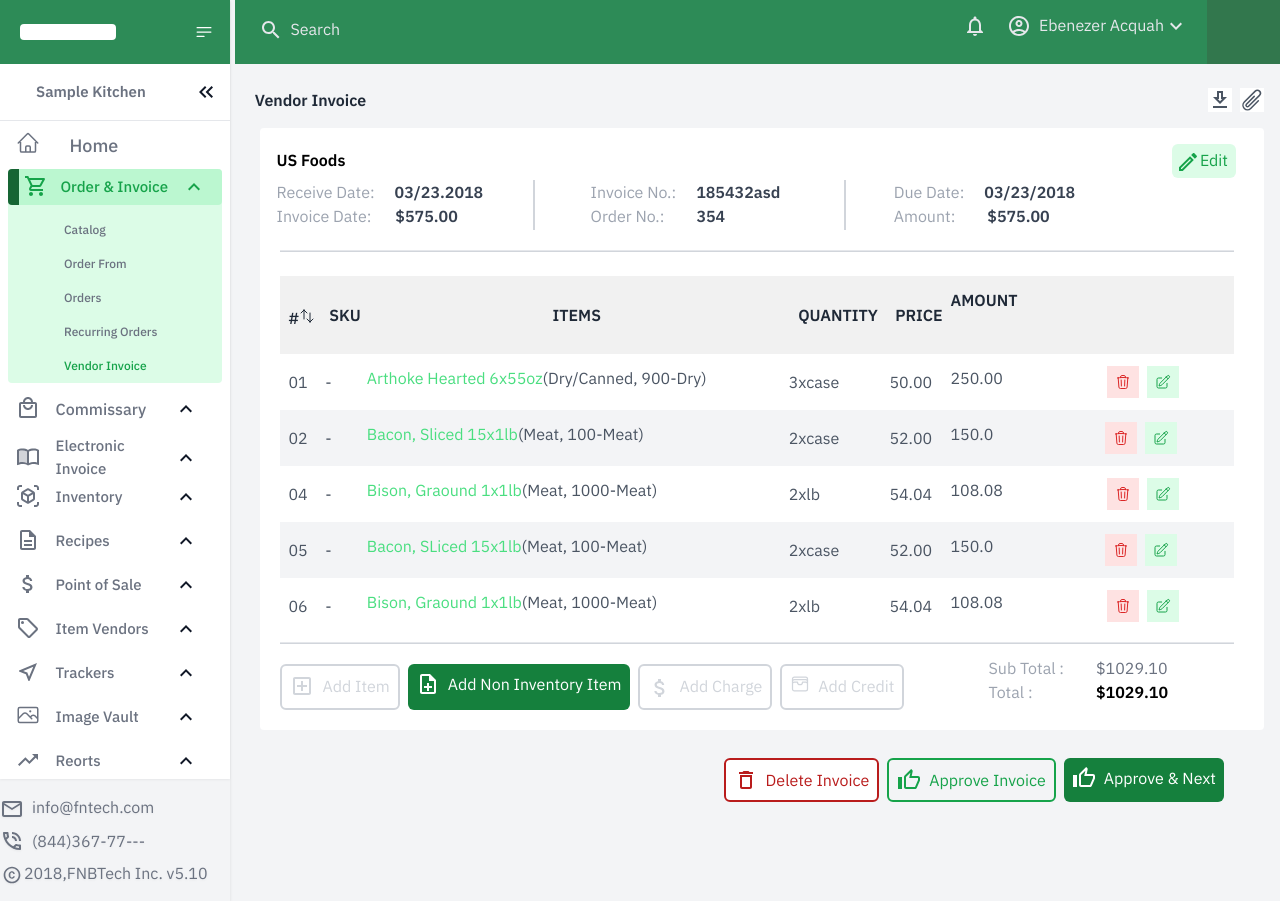
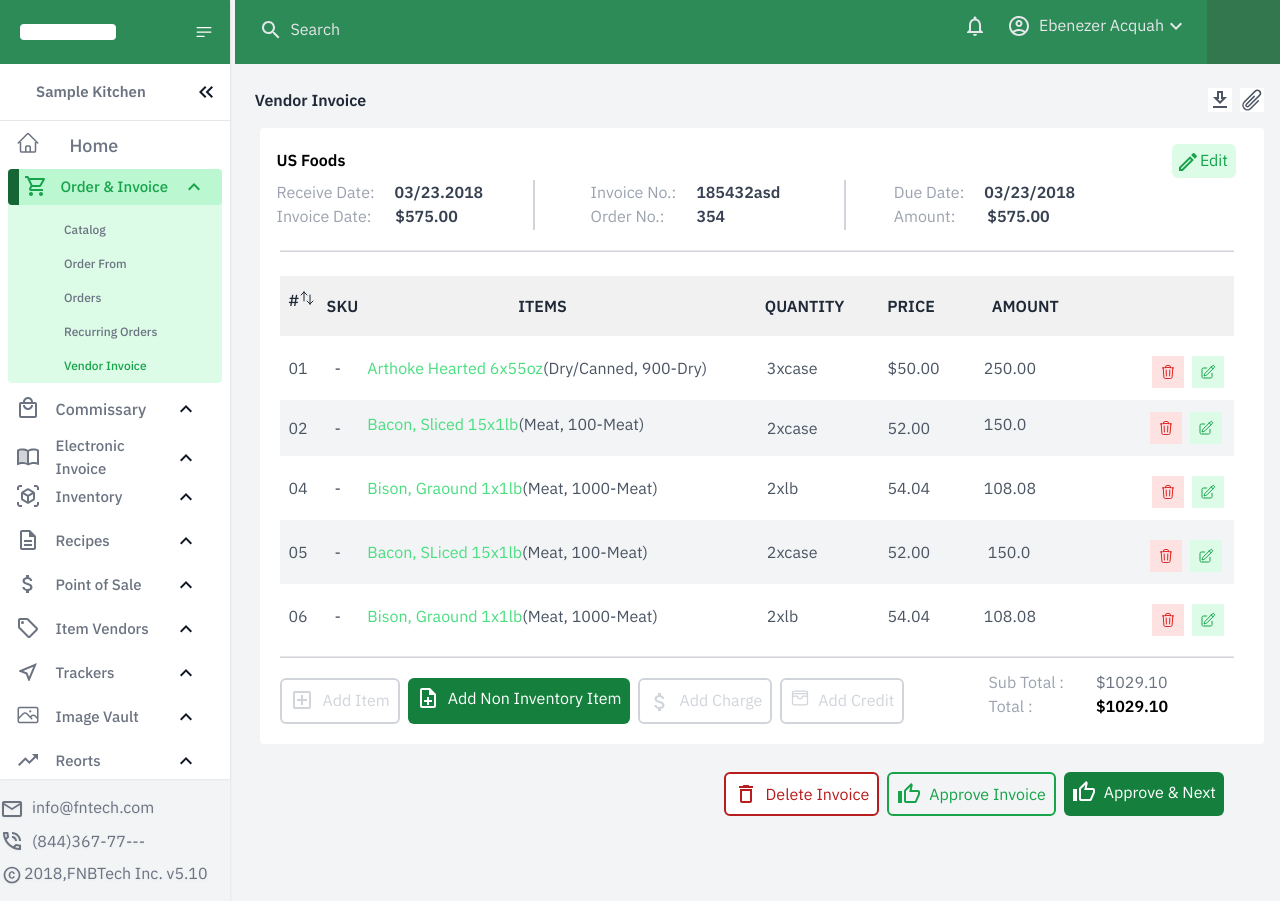
Before and after one commit to hermes-4/UI2, a Next.js app: page / in a window 1280 px wide. Built offline with nearby package versions, Linux system fonts and the light colour scheme.

Commit message:
Seventh Commit

```diff
--- a/app/ui/content.tsx
+++ b/app/ui/content.tsx
@@ -99,38 +99,59 @@
                         className=" w-auto "
                         style={{ backgroundColor: "rgb(241, 241, 241" }}
                     >
-                        <th className="text-gray-800 w-auto py-3 pl-2  flex flex-row mb-3">
+                        <th
+                            className="text-gray-800 w-auto py-3 pl-2  flex flex-row mb-3"
+                            style={{ width: "4%" }}
+                        >
                             <p>#</p>
-                            <ArrowsUpDownIcon
-                                className="w-4 h-5"
-                                style={{ fontWeight: 900 }}
-                            />
+                            <p>
+                                <ArrowsUpDownIcon
+                                    className="w-4 h-5"
+                                    style={{ fontWeight: 900 }}
+                                />{" "}
+                            </p>
                         </th>
-                        <th className="text-gray-800 w-auto py-3">SKU</th>
-                        <th className="text-gray-800 w-auto py-3">ITEMS</th>
-                        <th className="text-gray-800 w-auto py-3">QUANTITY</th>
-                        <th className="text-gray-800 w-auto py-3">PRICE</th>
-                        <th className="text-gray-800 w-auto py-3 float-left">
+                        <th
+                            className="text-gray-800 py-3"
+                            style={{ width: "5%" }}
+                        >
+                            SKU
+                        </th>
+                        <th className="text-gray-800 w-auto py-3 ">ITEMS</th>
+                        <th className="text-gray-800 w-auto py-3 pl-11">
+                            QUANTITY
+                        </th>
+                        <th className="text-gray-800 w-auto py-3 pl-8">
+                            PRICE
+                        </th>
+                        <th className="text-gray-800 w-auto py-3 pr-32">
                             AMOUNT
                         </th>
                     </tr>
                     <tr className="w-auto ">
-                        <td className="w-auto py-3 pl-2">01</td>
-                        <td className=" py-3">-</td>
+                        <td
+                            className="w-auto py-3 pl-2"
+                            style={{ width: "4%" }}
+                        >
+                            01
+                        </td>
+                        <td className=" py-3 px-4" style={{ width: "5%" }}>
+                            -
+                        </td>
                         <td className="flex flex-row py-3">
-                            <p className="text-green-400 w-auto">
+                            <p className="text-green-400 ">
                                 Arthoke Hearted 6x55oz
                             </p>
 
                             <p className="">(Dry/Canned, 900-Dry)</p>
                         </td>
-                        <td className="py-3">3xcase</td>
-                        <td className="py-3">50.00</td>
-                        <td className="py-3 flex flex-row">
+                        <td className="py-3 pl-12">3xcase</td>
+                        <td className="py-3 pl-10 ">$50.00</td>
+                        <td className="pb-3 pt-5 flex flex-row pl-10">
                             <div className="">
                                 <p>250.00</p>
                             </div>
-                            <div className="flex flex-row gap-2 ml-11 pl-11">
+                            <div className="flex flex-row gap-2 ml-11 pl-14">
                                 <p className="text-red-600 bg-red-100 w-8 h-8 pt-2 pl-2 ml-4">
                                     <TrashIcon className="w-4 h-4" />
                                 </p>
@@ -141,21 +162,28 @@
                         </td>
                     </tr>
                     <tr className="w-auto bg-gray-100">
-                        <td className="w-auto py-3 pl-2">02</td>
-                        <td className="py-3">-</td>
-                        <td className="flex flex-row w-auto py-3">
+                        <td
+                            className="w-auto py-3 pl-2"
+                            style={{ width: "4%" }}
+                        >
+                            02
+                        </td>
+                        <td className="py-3 px-4" style={{ width: "5%" }}>
+                            -
+                        </td>
+                        <td className="flex flex-row  py-3">
                             <p className="text-green-400 ">
                                 Bacon, Sliced 15x1lb
                             </p>
                             <p className="">(Meat, 100-Meat)</p>
                         </td>
-                        <td className="py-3">2xcase</td>
-                        <td className="py-3">52.00</td>
-                        <td className="py-3 flex flex-row">
+                        <td className="py-3 pl-12">2xcase</td>
+                        <td className="py-3 pl-10">52.00</td>
+                        <td className="py-3 flex flex-row pl-10">
                             <div>
                                 <p>150.0</p>
                             </div>
-                            <div className="flex flex-row gap-2 ml-12 pl-12">
+                            <div className="flex flex-row gap-2 ml-11 pl-16">
                                 <p className="text-red-600 bg-red-100 w-8 h-8 pt-2 pl-2 ml-4">
                                     <TrashIcon className="w-4 h-4" />
                                 </p>
@@ -166,21 +194,28 @@
                         </td>
                     </tr>
                     <tr className="w-auto ">
-                        <td className="w-auto py-3 pl-2">04</td>
-                        <td className="py-3">-</td>
-                        <td className="flex flex-row w-auto py-3">
+                        <td
+                            className="w-auto py-3 pl-2"
+                            style={{ width: "4%" }}
+                        >
+                            04
+                        </td>
+                        <td className="py-3 px-4" style={{ width: "5%" }}>
+                            -
+                        </td>
+                        <td className="flex flex-row py-3">
                             <p className="text-green-400">
                                 Bison, Graound 1x1lb
                             </p>
                             <p className="">(Meat, 1000-Meat)</p>
                         </td>
-                        <td className="py-3">2xlb</td>
-                        <td className="py-3">54.04</td>
-                        <td className="py-3 flex flex-row">
+                        <td className="py-3 pl-12">2xlb</td>
+                        <td className="py-3 pl-10">54.04</td>
+                        <td className="py-3 pt-5 flex flex-row pl-10">
                             <div>
                                 <p>108.08</p>
                             </div>
-                            <div className="flex flex-row gap-2 ml-11 pl-11">
+                            <div className="flex flex-row gap-2 ml-11 pl-14">
                                 <p className="text-red-600 bg-red-100 w-8 h-8 pt-2 pl-2 ml-4">
                                     <TrashIcon className="w-4 h-4" />
                                 </p>
@@ -191,19 +226,26 @@
                         </td>
                     </tr>
                     <tr className="w-auto bg-gray-100">
-                        <td className="w-auto py-3 pl-2">05</td>
-                        <td className="py-3">-</td>
-                        <td className="flex flex-row w-auto py-3">
+                        <td
+                            className="w-auto py-3 pl-2"
+                            style={{ width: "4%" }}
+                        >
+                            05
+                        </td>
+                        <td className="py-3 px-4" style={{ width: "5%" }}>
+                            -
+                        </td>
+                        <td className="flex flex-row py-3">
                             <p className="text-green-400">
                                 Bacon, SLiced 15x1lb
                             </p>
                             <p className="">(Meat, 100-Meat)</p>
                         </td>
-                        <td className="py-3">2xcase</td>
-                        <td className="py-3">52.00</td>
-                        <td className="py-3 flex flex-row">
+                        <td className="py-3 pl-12">2xcase</td>
+                        <td className="py-3 pl-10">52.00</td>
+                        <td className="py-3 pt-5 flex flex-row pl-11">
                             150.0
-                            <div className="flex flex-row gap-2 ml-12 pl-12">
+                            <div className="flex flex-row gap-2 ml-12 pl-14">
                                 <p className="text-red-600 bg-red-100 w-8 h-8 pt-2 pl-2 ml-4">
                                     <TrashIcon className="w-4 h-4" />
                                 </p>
@@ -214,19 +256,26 @@
                         </td>
                     </tr>
                     <tr className="w-auto">
-                        <td className="w-auto py-3 pl-2">06</td>
-                        <td className="py-3">-</td>
-                        <td className="flex flex-row w-auto py-3">
+                        <td
+                            className="w-auto py-3 pl-2"
+                            style={{ width: "4%" }}
+                        >
+                            06
+                        </td>
+                        <td className="py-3 px-4" style={{ width: "5%" }}>
+                            -
+                        </td>
+                        <td className="flex flex-row py-3">
                             <p className="text-green-400">
                                 Bison, Graound 1x1lb
                             </p>
                             <p className="">(Meat, 1000-Meat)</p>
                         </td>
-                        <td className="py-3">2xlb</td>
-                        <td className="py-3">54.04</td>
-                        <td className="py-3 flex flex-row">
+                        <td className="py-3 pl-12">2xlb</td>
+                        <td className="py-3 pl-10">54.04</td>
+                        <td className="py-3 flex flex-row pt-5 pl-10">
                             108.08
-                            <div className="flex flex-row gap-2 ml-11 pl-11">
+                            <div className="flex flex-row gap-2 ml-11 pl-14">
                                 <p className="text-red-600 bg-red-100 w-8 h-8 pt-2 pl-2 ml-4">
                                     <TrashIcon className="w-4 h-4" />
                                 </p>
```
